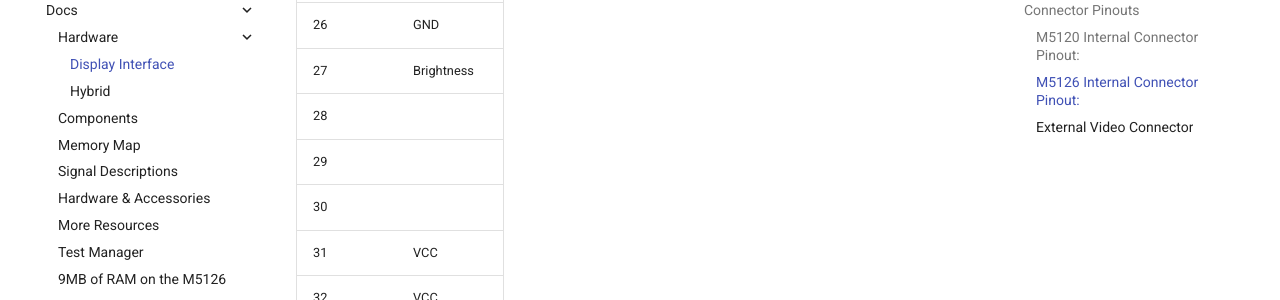
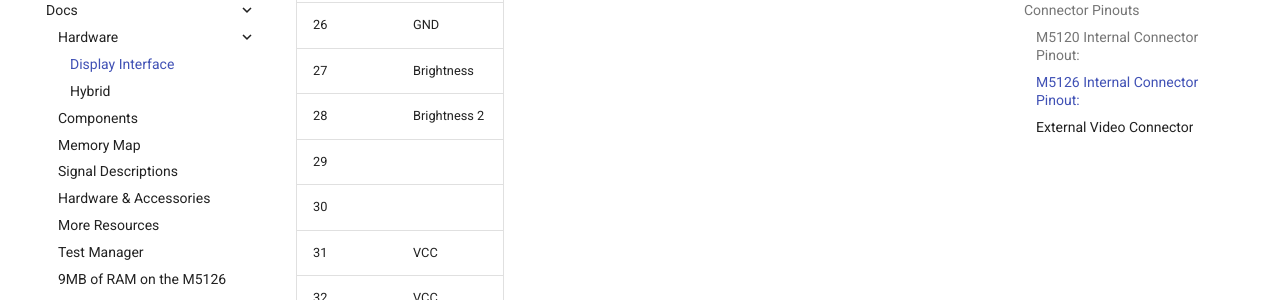
Before and after one commit to rezafouladian/MacintoshPortable, an MkDocs documentation site: the page built from docs/DisplayInterface.md, in a window 1280 px wide and 900 px high, scrolled down 3547 px. Shown: the part 152-452 px from the top of the window. Built offline with MkDocs 1.6.1 and Material for MkDocs 9.7.7, drawn with Linux system fonts in a browser that asks for light colours; comment, search, counter and statistics services are not loaded.

Commit message:
Add second brightness pin

```diff
--- a/docs/DisplayInterface.md
+++ b/docs/DisplayInterface.md
@@ -82,7 +82,7 @@ Pixels are sent in a "Most Significant Bit" first order on the 8-bit parallel bu
 | 25 | GND |
 | 26 | GND |
 | 27 | Brightness |
-| 28 |
+| 28 | Brightness 2 |
 | 29 |
 | 30 |
 | 31 | VCC |
```
Also changed, not shown: docs/media/m5126mod.png (added), docs/media/m5126original.png (added).
